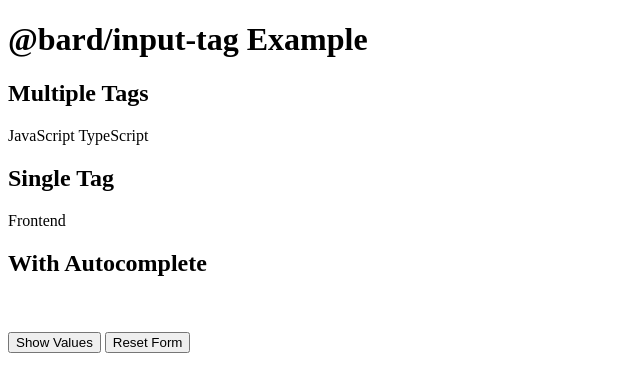
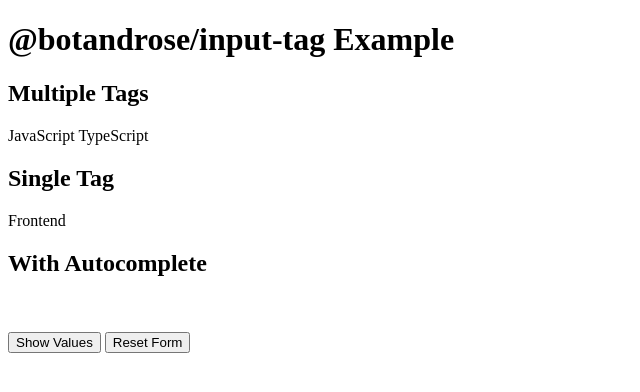
Before and after one commit to botandrose/input-tag, a website: page example.html in a window 1280 px wide. Shown: the whole page, without its empty margins (0-640 px from the left). Drawn offline with Linux system fonts and the light colour scheme.

Commit message:
rename to @botandrose/input-tag.

```diff
--- a/example.html
+++ b/example.html
@@ -6,7 +6,7 @@
     <title>Input Tag Example</title>
 </head>
 <body>
-    <h1>@bard/input-tag Example</h1>
+    <h1>@botandrose/input-tag Example</h1>
 
     <form>
         <h2>Multiple Tags</h2>
--- a/package.json
+++ b/package.json
@@ -1,5 +1,5 @@
 {
-  "name": "@bard/input-tag",
+  "name": "@botandrose/input-tag",
   "version": "0.1.0",
   "type": "module",
   "description": "A declarative, zero-dependency, framework-agnostic custom element for tag input with autocomplete",
```
Also changed, not shown: README.md, 1 other file.
